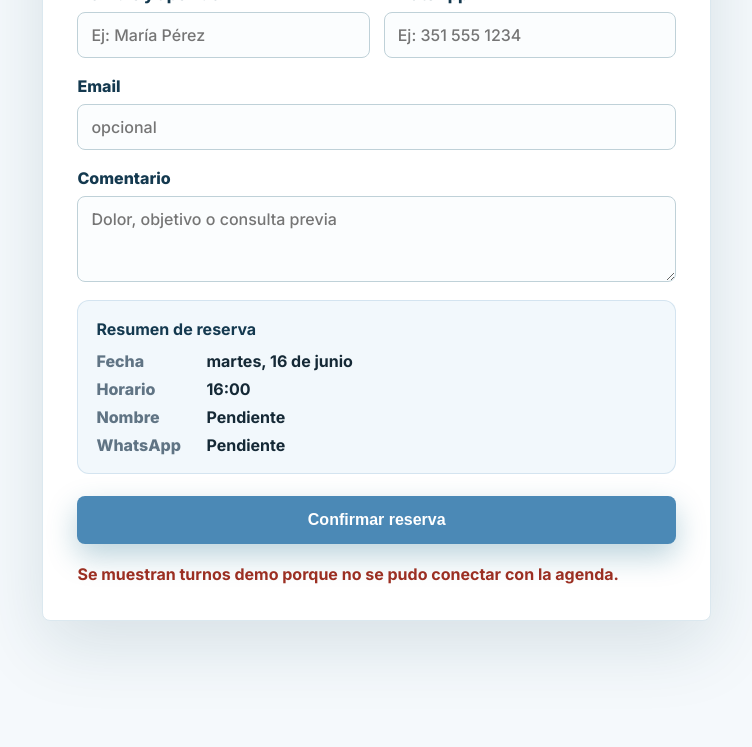
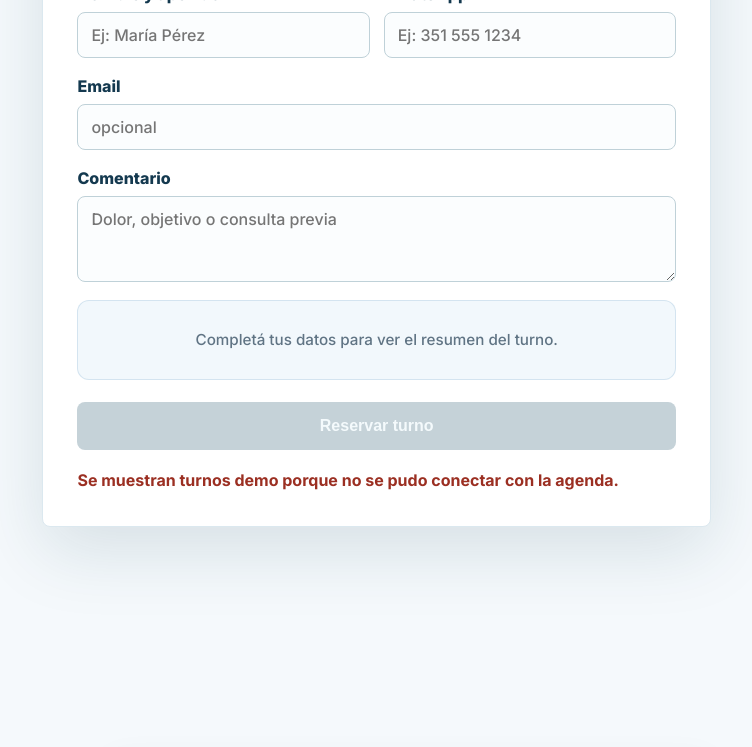
Before and after one commit to Rafasanna/Turnos-MatiasA, a Next.js app: page / in a window 1280 px wide. Shown: the part 3265-4012 px from the top of the page, without its empty margins (509-1261 px from the left). Built offline with nearby package versions, Linux system fonts and the light colour scheme; no server answers.

Commit message:
Ajuste de flujo de resumen, botón de reserva y mejoras en header móvil

```diff
--- a/app/globals.css
+++ b/app/globals.css
@@ -683,6 +683,21 @@ textarea:focus,
   font-size: 1rem;
 }
 
+.submit:disabled {
+  background: #c5d2d8;
+  color: #f4fafc;
+  box-shadow: none;
+  cursor: not-allowed;
+  transform: none;
+}
+
+.submit:disabled:hover {
+  background: #c5d2d8;
+  color: #f4fafc;
+  transform: none;
+  box-shadow: none;
+}
+
 .form-message {
   min-height: 24px;
   margin: 0;
@@ -1089,19 +1104,21 @@ textarea {
 
 @media (max-width: 560px) {
   .site-header {
-    min-height: 58px;
+    min-height: 68px;
     gap: 10px;
     padding: 9px 10px;
     max-width: calc(100vw - 24px);
+    justify-content: center;
   }
 
   .brand span {
-    display: none;
+    display: inline;
+    font-size: 1.35rem;
   }
 
   .brand img {
-    width: 40px;
-    height: 40px;
+    width: 48px;
+    height: 48px;
   }
 
   nav {
--- a/app/page.jsx
+++ b/app/page.jsx
@@ -274,6 +274,17 @@ export default function Home() {
     [hydratedSlots, selectedSlotId]
   );
 
+  const isFormComplete = useMemo(() => {
+    return !!(
+      selectedDate &&
+      selectedSlotId &&
+      selectedSlot &&
+      formValues.nombre.trim() &&
+      formValues.whatsapp.trim()
+    );
+  }, [selectedDate, selectedSlotId, selectedSlot, formValues.nombre, formValues.whatsapp]);
+
+
   async function loadData() {
     try {
       setMessage("Cargando turnos...");
@@ -360,15 +371,20 @@ export default function Home() {
   }
 
   function buildWhatsappLink(reservation) {
-    const text = [
-      "Hola Matías, quiero reservar un turno:",
+    const lines = [
+      "Hola, quiero reservar un turno.",
+      "",
       `Nombre: ${reservation.nombre}`,
       `WhatsApp: ${reservation.whatsapp}`,
       `Fecha: ${dateFormatter.format(createLocalDate(reservation.fecha))}`,
-      `Horario: ${reservation.horario}`,
-      `Comentario: ${reservation.comentario || "-"}`
-    ].join("\n");
-    return `https://wa.me/${MATIAS_WHATSAPP}?text=${encodeURIComponent(text)}`;
+      `Horario: ${reservation.horario}`
+    ];
+    if (reservation.comentario && reservation.comentario.trim()) {
+      lines.push(`Comentario: ${reservation.comentario.trim()}`);
+    }
+    lines.push("", "Quedo a la espera de la confirmación.");
+    const text = lines.join("\n");
+    return `https://wa.me/5491133607786?text=${encodeURIComponent(text)}`;
   }
 
   async function handleSubmit(event) {
@@ -393,7 +409,9 @@ export default function Home() {
         setReservations(nextReservations);
         saveStorage("katena-demo-reservations", nextReservations);
       }
-      setWhatsappLink(buildWhatsappLink(reservation));
+      const link = buildWhatsappLink(reservation);
+      setWhatsappLink(link);
+      window.open(link, "_blank", "noopener,noreferrer");
       setFormValues({ nombre: "", whatsapp: "", email: "", comentario: "" });
       setMessage("Tu reserva fue registrada. Matías te va a confirmar por WhatsApp.");
       setIsError(false);
@@ -549,6 +567,13 @@ export default function Home() {
               <textarea name="comentario" value={formValues.comentario} onChange={updateField} rows={3} placeholder="Dolor, objetivo o consulta previa" />
             </label>
 
+            {!isFormComplete ? (
+              <div className="booking-summary" style={{ display: "flex", justifyContent: "center", alignItems: "center", minHeight: "80px" }}>
+                <p style={{ margin: 0, color: "var(--muted)", fontWeight: "500", textAlign: "center", fontSize: "0.95rem" }}>
+                  Completá tus datos para ver el resumen del turno.
+                </p>
+              </div>
+            ) : (
               <div className="booking-summary">
                 <strong>Resumen de reserva</strong>
                 <dl>
@@ -559,8 +584,11 @@ export default function Home() {
                   {formValues.comentario ? <div><dt>Comentario</dt><dd>{formValues.comentario}</dd></div> : null}
                 </dl>
               </div>
+            )}
 
-            <button className="button primary submit" type="submit">Confirmar reserva</button>
+            <button className="button primary submit" type="submit" disabled={!isFormComplete}>
+              Reservar turno
+            </button>
             <p className={`form-message ${isError ? "error" : ""}`} role="status">{message}</p>
             {whatsappLink ? <a className="whatsapp-after" href={whatsappLink} target="_blank" rel="noreferrer">Enviar mensaje a Matías por WhatsApp</a> : null}
           </form>
```
Lines whose indentation alone changed are shown as unchanged.
